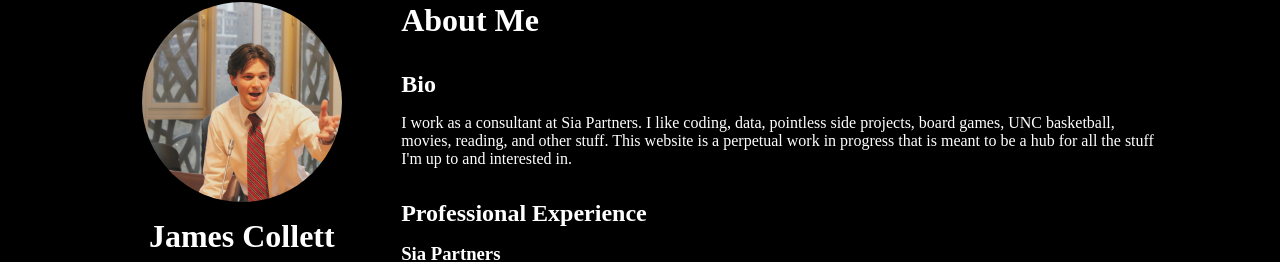
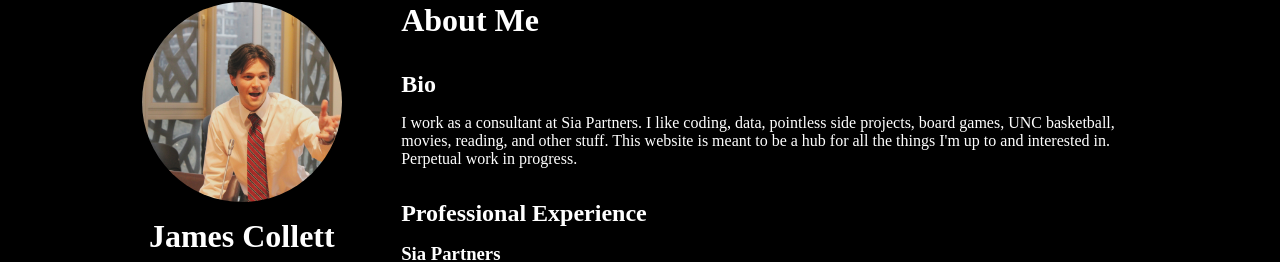
Before and after one commit to jrc9862/personal, a Next.js app: page / in a window 1280 px wide. Shown: the part 80-342 px from the top of the page. Built offline with nearby package versions, Linux system fonts and the light colour scheme.

Commit message:
bio update

```diff
--- a/app/page.js
+++ b/app/page.js
@@ -41,9 +41,8 @@ export default function Home() {
               <h2>Bio</h2>
               <p>
                 I work as a consultant at Sia Partners. I like coding, data, pointless side projects,
-                board games, UNC basketball, movies, reading, and other stuff. This website is a perpetual
-                work in progress that is meant to be a hub for all the stuff I'm up to and
-                interested in.
+                board games, UNC basketball, movies, reading, and other stuff. This website is meant to
+                be a hub for all the things I'm up to and interested in. Perpetual work in progress.
               </p>
             </section>
 
```
Also changed, not shown: 1 other file (tests, documents, lock files or other folders).
